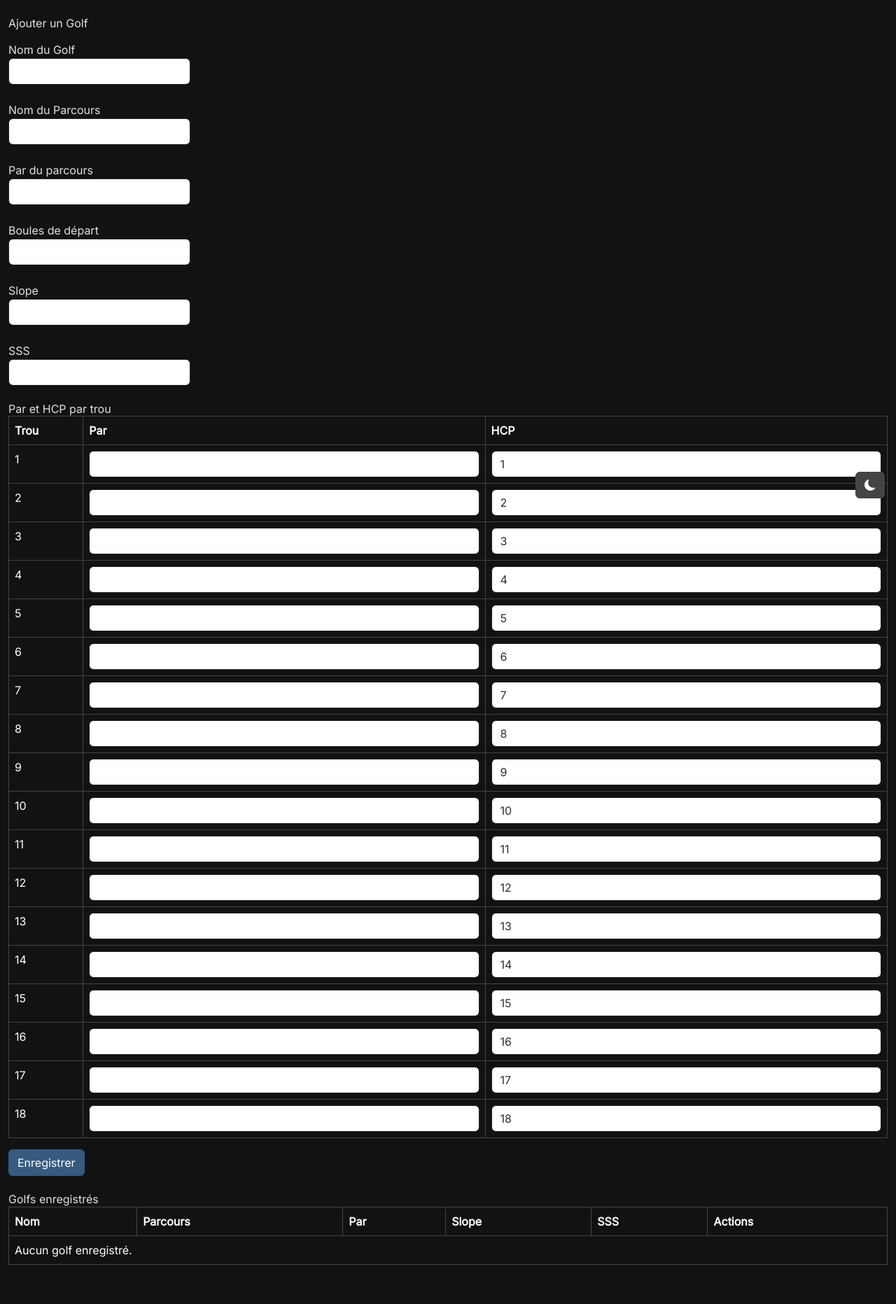
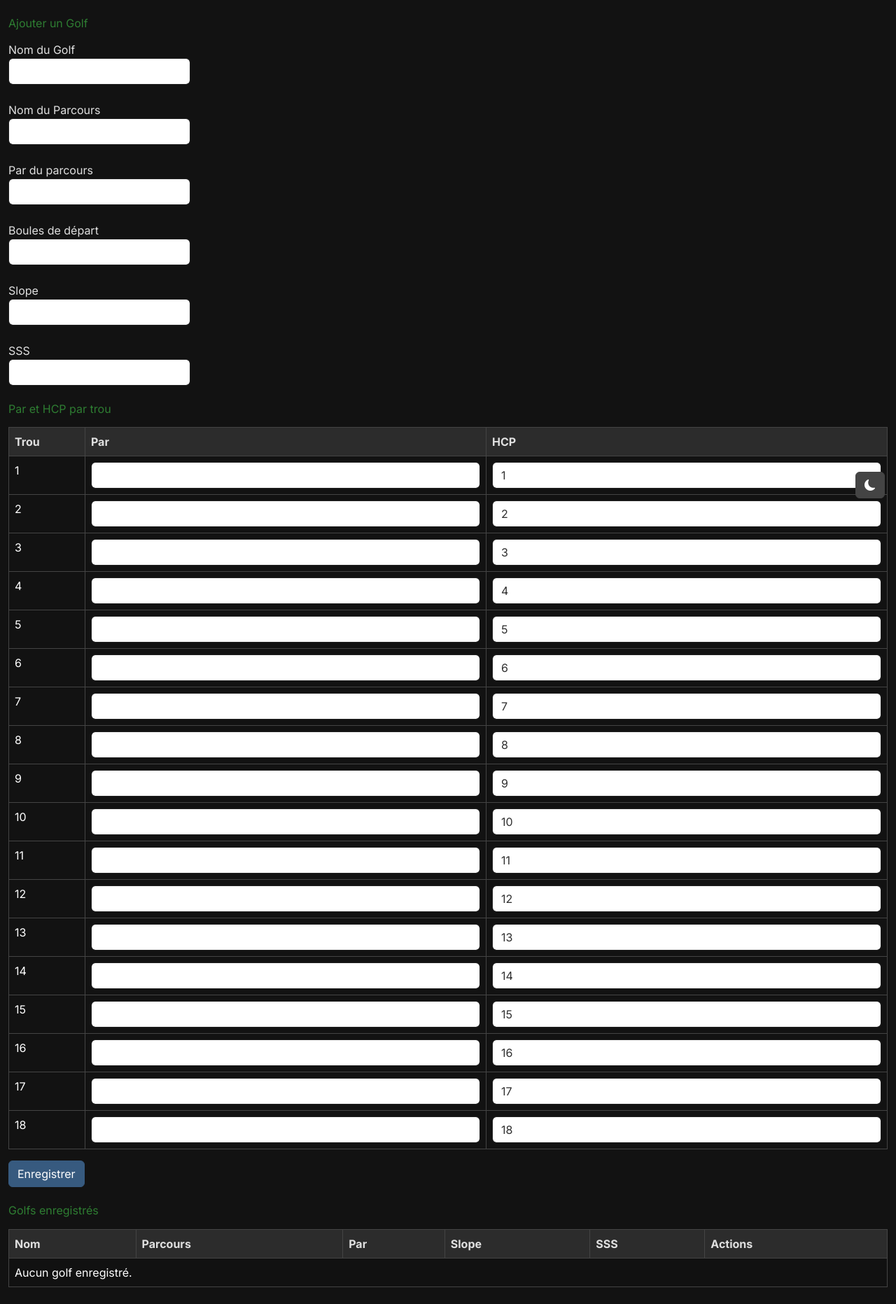
Before and after one commit to djemartin/index_WHS, a Flask app: page /golf in a window 1280 px wide. Shown: the part 72-1935 px from the top of the page at 70% size. Before the commit the page ends 1879 px from the top, so only its background shows below. Run offline with Flask 3, Linux system fonts and the light colour scheme; the visitor is signed in with stand-in values (Sample User, id 1); data that the repository does not hold is empty; some libraries are stand-ins or nearby versions.

Commit message:
Apply Golf theme variables

```diff
--- a/static/styles.css
+++ b/static/styles.css
@@ -1,23 +1,123 @@
+/* Import de la police Inter */
+@import url('https://fonts.googleapis.com/css2?family=Inter:wght@400;600;700&display=swap');
+
+/* Variables CSS pour le thème Golf */
+:root {
+  --golf-green: #2E7D32;
+  --golf-darkgreen: #1B5E20;
+  --golf-beige: #D7C4A3;
+  --golf-gold: #C19A6B;
+  --golf-ocean: #0277BD;
+  --golf-rust: #B71C1C;
+  --golf-bg: #F5F5F5;
+  --golf-text: #333333;
+}
+
+/* Mode sombre */
+:root.dark {
+  --golf-bg: #121212;
+  --golf-text: #E0E0E0;
+}
+
+/* Styles globaux */
 body {
   margin: 0;
   padding: 0;
-  font-family: 'Inter', 'Segoe UI', Roboto, sans-serif;
+  font-family: 'Inter', sans-serif;
+  background-color: var(--golf-bg);
+  color: var(--golf-text);
   min-height: 100vh;
+  transition: background-color 0.3s ease, color 0.3s ease;
 }
 
-body.light-theme {
-  background: #F5F5F5;
-  color: #333333;
+h1, h2, h3, h4, h5, h6 {
+  color: var(--golf-green);
+  font-weight: 600;
 }
 
-body.dark-theme {
-  background: #121212;
-  color: #E0E0E0;
+a {
+  color: var(--golf-ocean);
+  text-decoration: none;
 }
-.best-diff {
-  color: #ffae42;
-  font-weight: bold;
+a:hover {
+  text-decoration: underline;
 }
+
+/* Boutons */
+.button {
+  padding: 0.5em 1em;
+  border: none;
+  border-radius: 8px;
+  font-weight: 600;
+  cursor: pointer;
+  background-color: var(--golf-darkgreen);
+  color: white;
+  transition: background-color 0.3s ease;
+}
+.button:hover {
+  background-color: var(--golf-green);
+}
+
+/* Cartes */
+.card {
+  background-color: white;
+  border-radius: 12px;
+  box-shadow: 0 4px 8px rgba(0,0,0,0.1);
+  padding: 1.5rem;
+  margin: 1rem 0;
+  transition: background-color 0.3s ease;
+}
+.dark .card {
+  background-color: #1e1e1e;
+  color: var(--golf-text);
+}
+
+/* Badges */
+.badge-green { background-color: var(--golf-green); color: white; padding: 0.25em 0.6em; border-radius: 6px; }
+.badge-ocean { background-color: var(--golf-ocean); color: white; padding: 0.25em 0.6em; border-radius: 6px; }
+.badge-rust  { background-color: var(--golf-rust);  color: white; padding: 0.25em 0.6em; border-radius: 6px; }
+.badge-gold  { background-color: var(--golf-gold);  color: white; padding: 0.25em 0.6em; border-radius: 6px; }
+
+/* Tableau */
+table {
+  width: 100%;
+  border-collapse: collapse;
+  margin-top: 1rem;
+}
+th, td {
+  padding: 0.75rem 1rem;
+  border-bottom: 1px solid #ccc;
+}
+th {
+  background-color: var(--golf-beige);
+  color: var(--golf-text);
+}
+
+/* Dark mode override */
+.dark table th {
+  background-color: #2c2c2c;
+  color: var(--golf-text);
+}
+
+/* Toggle Switch */
+.toggle {
+  cursor: pointer;
+  display: inline-flex;
+  align-items: center;
+  padding: 0.25em 0.75em;
+  border-radius: 20px;
+  background-color: var(--golf-ocean);
+  color: white;
+  font-size: 0.9rem;
+}
+
+/* Utilitaires */
+.text-center { text-align: center; }
+.mt-1 { margin-top: 1rem; }
+.p-2 { padding: 0.5rem; }
+.rounded { border-radius: 0.5rem; }
+.shadow { box-shadow: 0 2px 6px rgba(0,0,0,0.15); }
+
 /* Theme toggle button */
 .theme-toggle {
   position: fixed;
@@ -30,14 +130,10 @@ body.dark-theme {
 td input[type="number"].form-control {
   min-width: 3.5ch;
 }
-/* Golf theme colors */
-body.golf-theme {
-  background: #F5F5F5;
-  color: #333333;
-}
 
+/* Couleurs de la barre de navigation pour le theme golf */
 .golf-theme .navbar {
-  background-color: #2E7D32;
+  background-color: var(--golf-green);
 }
 
 .golf-theme .navbar-brand,
@@ -46,11 +142,17 @@ body.golf-theme {
 }
 
 .golf-theme .btn-primary {
-  background-color: #1B5E20;
-  border-color: #1B5E20;
+  background-color: var(--golf-darkgreen);
+  border-color: var(--golf-darkgreen);
 }
 
 .golf-theme .btn-primary:hover {
-  background-color: #2E7D32;
-  border-color: #2E7D32;
+  background-color: var(--golf-green);
+  border-color: var(--golf-green);
 }
+
+/* Mise en avant du meilleur Diff */
+.best-diff {
+  color: #ffae42;
+  font-weight: bold;
+}
--- a/templates/layout.html
+++ b/templates/layout.html
@@ -1,5 +1,5 @@
 <!DOCTYPE html>
-<html lang="fr">
+<html lang="fr" class="dark">
 <head>
     <meta charset="UTF-8">
     <title>{% block title %}WHS Golf{% endblock %}</title>
@@ -36,7 +36,7 @@
       }
     </script>
 </head>
-<body class="dark-theme dark">
+<body class="dark-theme">
 <nav class="navbar navbar-expand-lg navbar-dark bg-dark">
   <div class="container-fluid">
     <a class="navbar-brand" href="{{ url_for('index') }}">WHS Golf</a>
@@ -71,7 +71,9 @@
   function setTheme(theme){
     const link = document.getElementById('theme-link');
     const icon = document.querySelector('.theme-toggle i');
-    document.body.classList.remove('dark-theme', 'light-theme', 'golf-theme', 'dark');
+    const root = document.documentElement;
+    document.body.classList.remove('dark-theme', 'light-theme', 'golf-theme');
+    root.classList.remove('dark');
 
     if(theme === 'light'){
       link.href = 'https://cdn.jsdelivr.net/npm/bootswatch@5.3.2/dist/lux/bootstrap.min.css';
@@ -83,7 +85,8 @@
       icon.className = 'bi bi-flag-fill';
     } else {
       link.href = 'https://cdn.jsdelivr.net/npm/bootswatch@5.3.2/dist/darkly/bootstrap.min.css';
-      document.body.classList.add('dark-theme', 'dark');
+      document.body.classList.add('dark-theme');
+      root.classList.add('dark');
       icon.className = 'bi bi-moon-fill';
     }
 
```
